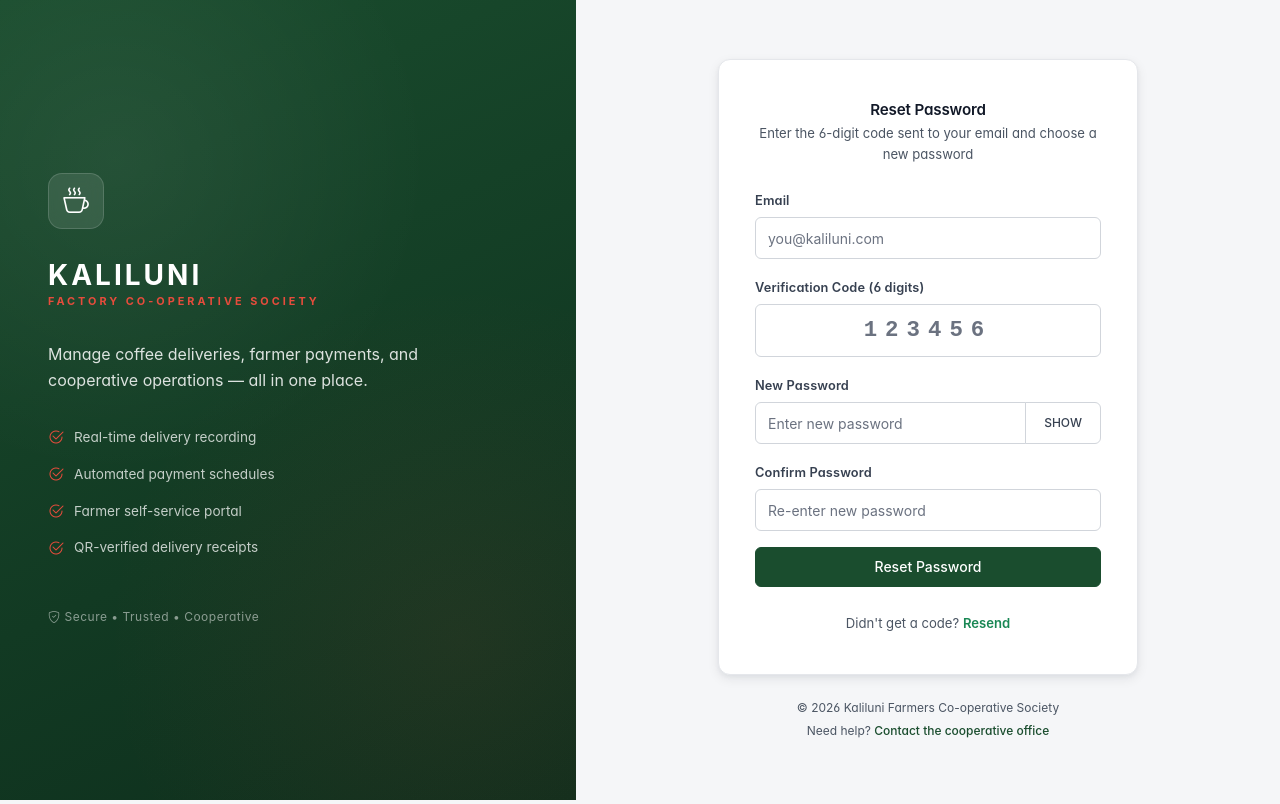
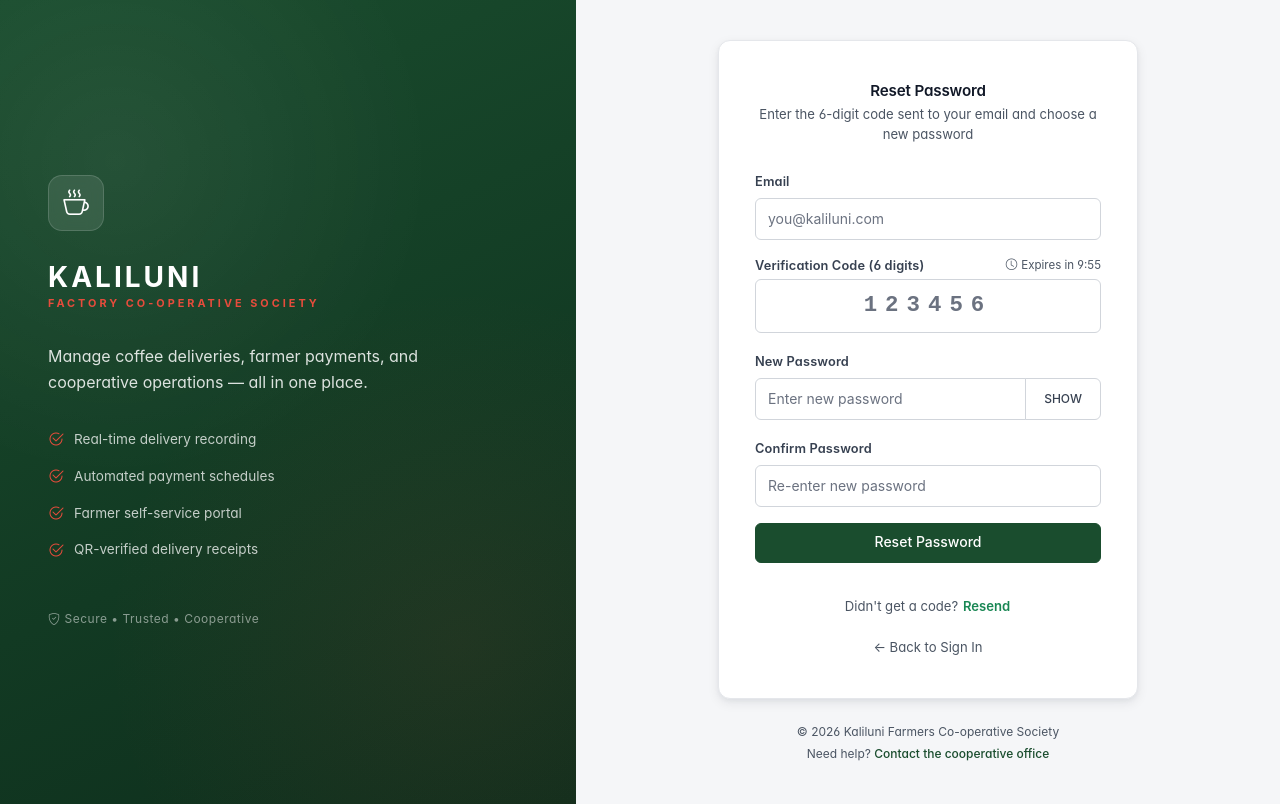
Before and after one commit to FaithMwanae/coffee-farmers-delivery-system, a React app in the folder frontend/: page /reset-password in a window 1280 px wide. Built offline with nearby package versions, Linux system fonts and the light colour scheme; no server answers; the HTML template or start-up script is replaced by a standard one.

Commit message:
Real Gmail SMTP for password reset + auth polish

```diff
--- a/frontend/src/pages/auth/ForgotPassword.jsx
+++ b/frontend/src/pages/auth/ForgotPassword.jsx
@@ -27,18 +27,17 @@ const ForgotPassword = () => {
 
     setLoading(true);
     try {
-      const { data } = await client.post('/auth/forgot-password', {
+      await client.post('/auth/forgot-password', {
         email: email.trim(),
       });
 
-      toast.success('Verification code sent to your email');
+      toast.success('If your email is registered, a code has been sent.');
+      toast.info('Check your spam folder if you don\'t see it.', {
+        autoClose: 5000,
+      });
 
-      // Navigate to reset page with email in state
       navigate('/reset-password', {
-        state: {
-          email: email.trim(),
-          devCode: data.devCode, // for dev testing
-        },
+        state: { email: email.trim() },
       });
     } catch (err) {
       setError(err.response?.data?.message || 'Failed to send code. Try again.');
@@ -60,12 +59,8 @@ const ForgotPassword = () => {
         <Form.Group className="mb-3">
           <Form.Label className="small fw-semibold text-secondary">Email Address</Form.Label>
           <Form.Control
-            type="text"
-            inputMode="email"
+            type="email"
             autoComplete="email"
-            autoCorrect="off"
-            autoCapitalize="off"
-            spellCheck="false"
             placeholder="you@kaliluni.com"
             value={email}
             onChange={(e) => setEmail(e.target.value)}
--- a/frontend/src/pages/auth/ResetPassword.jsx
+++ b/frontend/src/pages/auth/ResetPassword.jsx
@@ -1,4 +1,4 @@
-import { useState } from 'react';
+import { useState, useEffect } from 'react';
 import { Link, useNavigate, useLocation } from 'react-router-dom';
 import { Form, Button, Alert, Spinner, InputGroup } from 'react-bootstrap';
 import client from '../../api/client';
@@ -11,12 +11,45 @@ const ResetPassword = () => {
   const navigate = useNavigate();
 
   const [email, setEmail] = useState(location.state?.email || '');
-  const [code, setCode] = useState(location.state?.devCode || '');
+  const [code, setCode] = useState('');
   const [password, setPassword] = useState('');
   const [confirmPassword, setConfirmPassword] = useState('');
   const [showPassword, setShowPassword] = useState(false);
   const [loading, setLoading] = useState(false);
+  const [resending, setResending] = useState(false);
   const [error, setError] = useState('');
+  const [secondsLeft, setSecondsLeft] = useState(600); // 10 min
+
+  // Countdown timer
+  useEffect(() => {
+    if (secondsLeft <= 0) return;
+    const t = setInterval(() => setSecondsLeft((s) => s - 1), 1000);
+    return () => clearInterval(t);
+  }, [secondsLeft]);
+
+  const formatTime = (s) => {
+    const m = Math.floor(s / 60);
+    const sec = s % 60;
+    return `${m}:${String(sec).padStart(2, '0')}`;
+  };
+
+  const handleResend = async () => {
+    if (!email) {
+      toast.error('Email is required');
+      return;
+    }
+    setResending(true);
+    try {
+      await client.post('/auth/forgot-password', { email: email.trim() });
+      toast.success('New code sent. Check your email.');
+      setSecondsLeft(600);
+      setCode('');
+    } catch (err) {
+      toast.error('Failed to resend code. Try again.');
+    } finally {
+      setResending(false);
+    }
+  };
 
   const handleSubmit = async (e) => {
     e.preventDefault();
@@ -52,7 +85,7 @@ const ResetPassword = () => {
         confirmPassword,
       });
 
-      toast.success('Password reset successful!');
+      toast.success('Password reset successful! Please sign in.');
       navigate('/login');
     } catch (err) {
       setError(
@@ -77,8 +110,7 @@ const ResetPassword = () => {
         <Form.Group className="mb-3">
           <Form.Label className="small fw-semibold text-secondary">Email</Form.Label>
           <Form.Control
-            type="text"
-            inputMode="email"
+            type="email"
             placeholder="you@kaliluni.com"
             value={email}
             onChange={(e) => setEmail(e.target.value)}
@@ -86,9 +118,18 @@ const ResetPassword = () => {
         </Form.Group>
 
         <Form.Group className="mb-3">
-          <Form.Label className="small fw-semibold text-secondary">
-            Verification Code (6 digits)
-          </Form.Label>
+          <div className="d-flex justify-content-between align-items-center mb-1">
+            <Form.Label className="small fw-semibold text-secondary mb-0">
+              Verification Code (6 digits)
+            </Form.Label>
+            <small
+              className={secondsLeft < 60 ? 'text-danger' : 'text-muted'}
+              style={{ fontSize: '0.72rem' }}
+            >
+              <i className="bi bi-clock me-1"></i>
+              {secondsLeft > 0 ? `Expires in ${formatTime(secondsLeft)}` : 'Code expired'}
+            </small>
+          </div>
           <Form.Control
             type="text"
             inputMode="numeric"
@@ -163,8 +204,22 @@ const ResetPassword = () => {
       <div className="text-center mt-2">
         <small className="text-muted">
           Didn't get a code?{' '}
-          <Link to="/forgot-password" className="text-success fw-semibold text-decoration-none">
-            Resend
+          <button
+            type="button"
+            className="btn btn-link p-0 text-success fw-semibold text-decoration-none align-baseline"
+            style={{ fontSize: 'inherit' }}
+            onClick={handleResend}
+            disabled={resending}
+          >
+            {resending ? 'Sending...' : 'Resend'}
+          </button>
+        </small>
+      </div>
+
+      <div className="text-center mt-2">
+        <small className="text-muted">
+          <Link to="/login" className="text-muted text-decoration-none">
+            ← Back to Sign In
           </Link>
         </small>
       </div>
```
Also changed, not shown: 2 other files (tests, documents, lock files or other folders).
